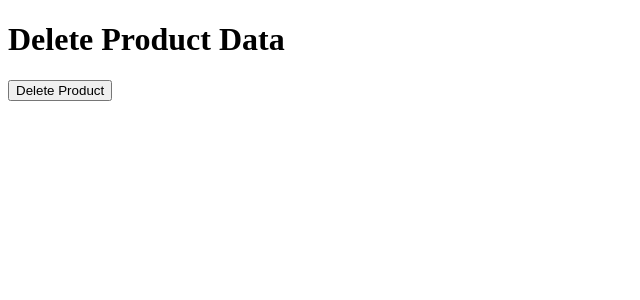
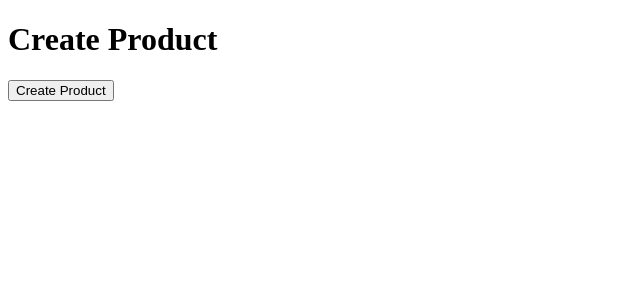
Before and after one commit to iahmadiqbal/TanStack-Query-CRUD, a Next.js app: page / in a window 1280 px wide. Shown: the top 300 px of the page, without its empty margins (0-640 px from the left). Built offline with nearby package versions, Linux system fonts and the light colour scheme.

Commit message:
product created

```diff
--- a/src/app/components/createproduct/page.jsx
+++ b/src/app/components/createproduct/page.jsx
@@ -1,8 +1,27 @@
+"use client";
+
+import { useCreateProductData } from "@/hooks/useProducts";
+
 const CreateProduct = () => {
+  const { mutate, isLoading, isError, isSuccess } = useCreateProductData();
+
+  const handleCreateProduct = () => {
+    mutate({
+      title: "I am new Title",
+      description: "I am the new Description",
+      price: "$45",
+    });
+  };
+
   return (
-    <>
-      <h1>CreateProduct</h1>
-    </>
+    <div>
+      <h1>Create Product</h1>
+      <button onClick={handleCreateProduct}>Create Product</button>
+
+      {isLoading && <p>Creating product...</p>}
+      {isError && <p>Failed to create the product.</p>}
+      {isSuccess && <p>Product created successfully!</p>}
+    </div>
   );
 };
 
--- a/src/app/page.js
+++ b/src/app/page.js
@@ -1,3 +1,4 @@
+import CreateProduct from "./components/createproduct/page";
 import DeleteProduct from "./components/deleteproduct/page";
 import GetAllProducts from "./components/getallproducts/page";
 import GetSingleProduct from "./components/getsingleproduct/page";
@@ -9,7 +10,8 @@ export default function Home() {
       {/* <GetAllProducts /> */}
       {/* <GetSingleProduct id={3} /> */}
       {/* <UpdateProduct /> */}
-      <DeleteProduct id={2} />
+      {/* <DeleteProduct id={2} /> */}
+      <CreateProduct id={3} />
     </>
   );
 }
--- a/src/hooks/useProducts.jsx
+++ b/src/hooks/useProducts.jsx
@@ -1,5 +1,6 @@
 "use client";
 import {
+  CreateProductData,
   DeleteProductData,
   fetchAllProducts,
   fetchsingledata,
@@ -23,6 +24,12 @@ export const useFetchSingleData = (id) => {
   });
 };
 
+// Hook to create product
+export const useCreateProductData = () => {
+  return useMutation({
+    mutationFn: (productData) => CreateProductData(productData),
+  });
+};
 //  Hook to update the produc
 export const useUpdataProductData = () => {
   return useMutation({
--- a/src/servicesfile/ServiceProducts.jsx
+++ b/src/servicesfile/ServiceProducts.jsx
@@ -30,6 +30,30 @@ export const fetchsingledata = async (id) => {
     return data;
   } catch (error) {
     console.log("something went wrong...", error);
+  }
+};
+
+// create Product Data
+export const CreateProductData = async (productData) => {
+  try {
+    const response = await fetch(`${BASE_URL}/products`, {
+      method: "POST",
+      headers: {
+        "Content-Type": "application/json",
+      },
+      body: JSON.stringify(productData),
+    });
+
+    if (!response.ok) {
+      console.log("Failed to create product");
+    }
+
+    const data = await response.json();
+    console.log("Product Created Successfully", data);
+    return data;
+  } catch (error) {
+    console.log("Something went wrong", error);
+    throw error;
   }
 };
 
```
